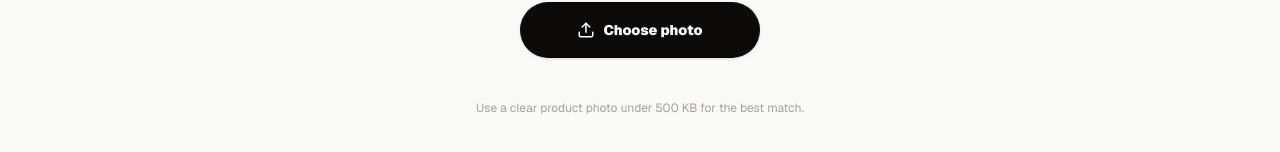
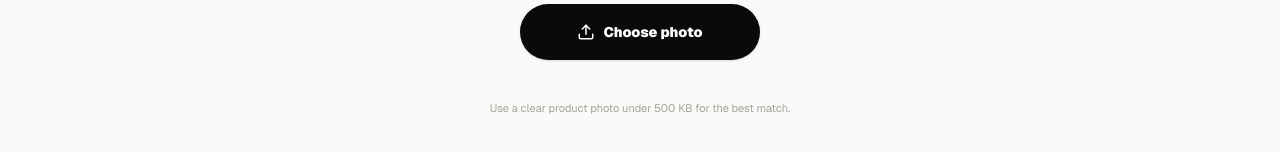
Before and after one commit to farzeenilyaszargar/Itemio, a Next.js app: page /discover in a window 1280 px wide. Shown: the part 566-718 px from the top of the page. Built offline with nearby package versions, Linux system fonts and the light colour scheme.

Commit message:
Reduce photo helper text size

```diff
--- a/src/components/DiscoverClient.tsx
+++ b/src/components/DiscoverClient.tsx
@@ -198,7 +198,7 @@ export function DiscoverClient({ initialMode = "photo" }: DiscoverClientProps) {
                       />
                     </label>
                   </section>
-                  <p className="mt-2 max-w-md px-1 text-xs leading-5 text-stone-400">Use a clear product photo under 500 KB for the best match.</p>
+                  <p className="mt-2 max-w-md px-1 text-[11px] leading-4 text-stone-400">Use a clear product photo under 500 KB for the best match.</p>
                 </div>
 
                 {(photoStatus || photoListings.length > 0) && (
```
